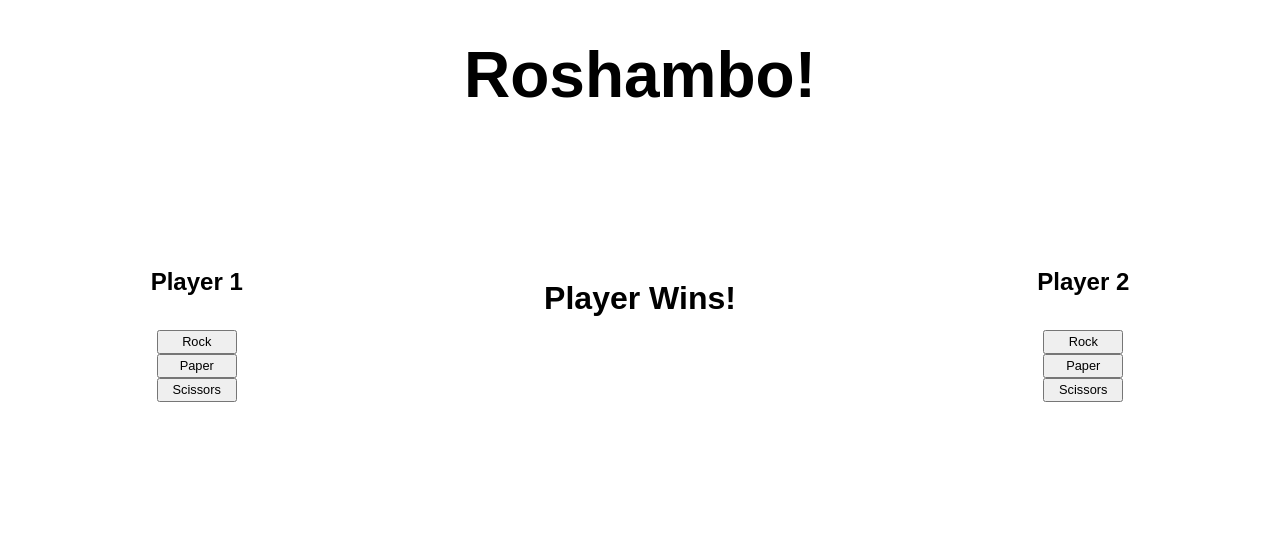
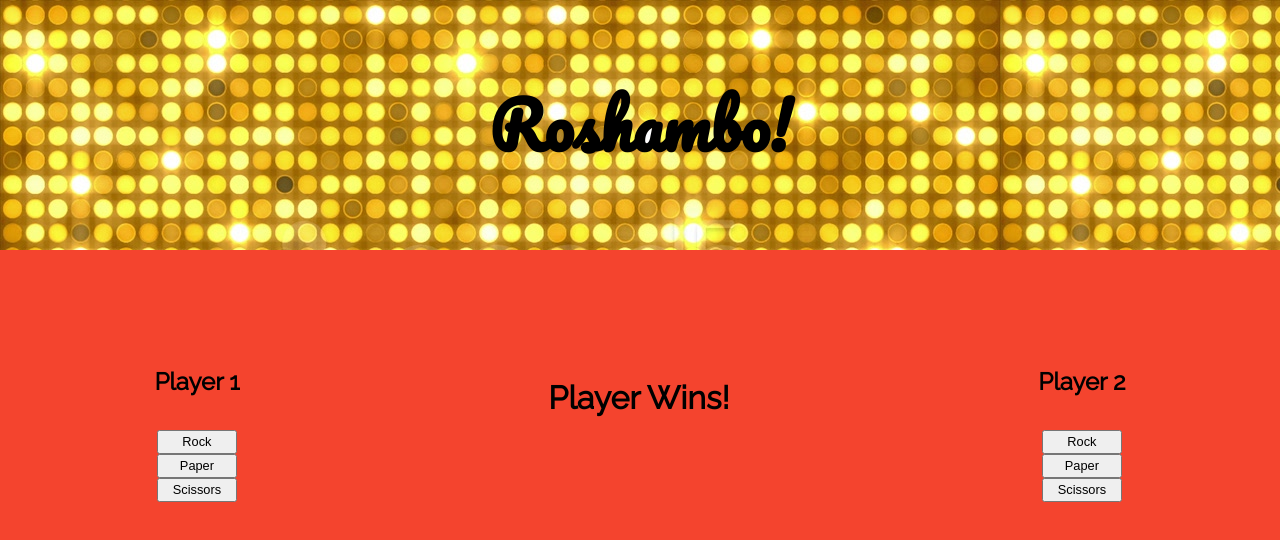
Before and after one commit to benjaminkent/roshambo, a website: page public/index.html in a window 1280 px wide. Drawn offline with Linux system fonts and the light colour scheme.

Commit message:
added some css

```diff
--- a/public/screen.css
+++ b/public/screen.css
@@ -1,3 +1,5 @@
+@import url("https://fonts.googleapis.com/css?family=Pacifico|Raleway");
+
 html {
   height: 100%;
 }
@@ -5,19 +7,23 @@ html {
 body {
   margin: 0;
   min-height: 100%;
-  font: 16px / 1 sans-serif;
+  font: 16px / 1 "Raleway", sans-serif;
+  background-color: #f4442e;
 }
 
 header {
   display: flex;
   justify-content: center;
-  padding-bottom: 100px;
+  padding: 50px 0;
   font-size: 2rem;
+  font-family: "Pacifico", cursive;
+  background-image: url(/images/header-background.jpeg);
 }
 
 main {
   display: flex;
   justify-content: space-around;
+  padding-top: 100px;
 }
 
 aside {
```
Also changed, not shown: public/images/header-background.jpeg (added).
